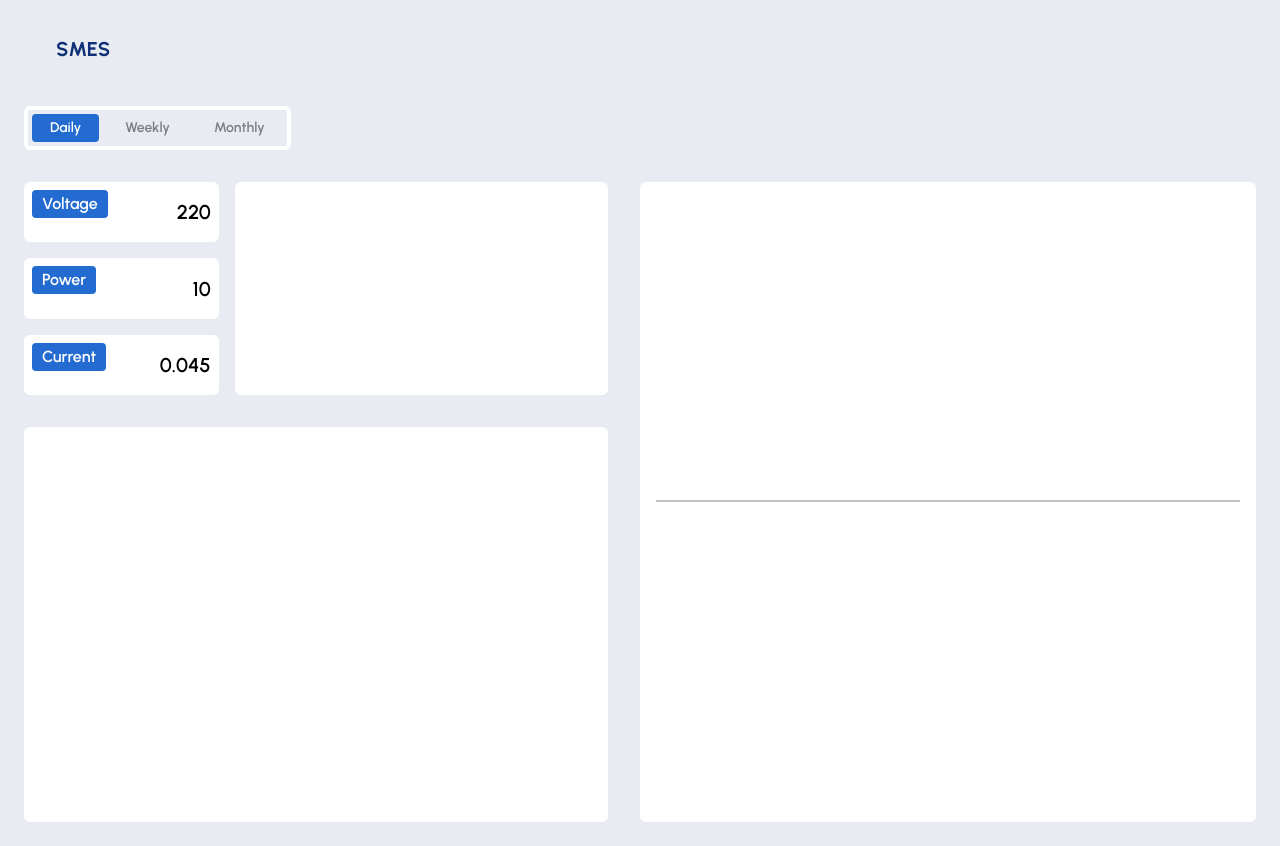
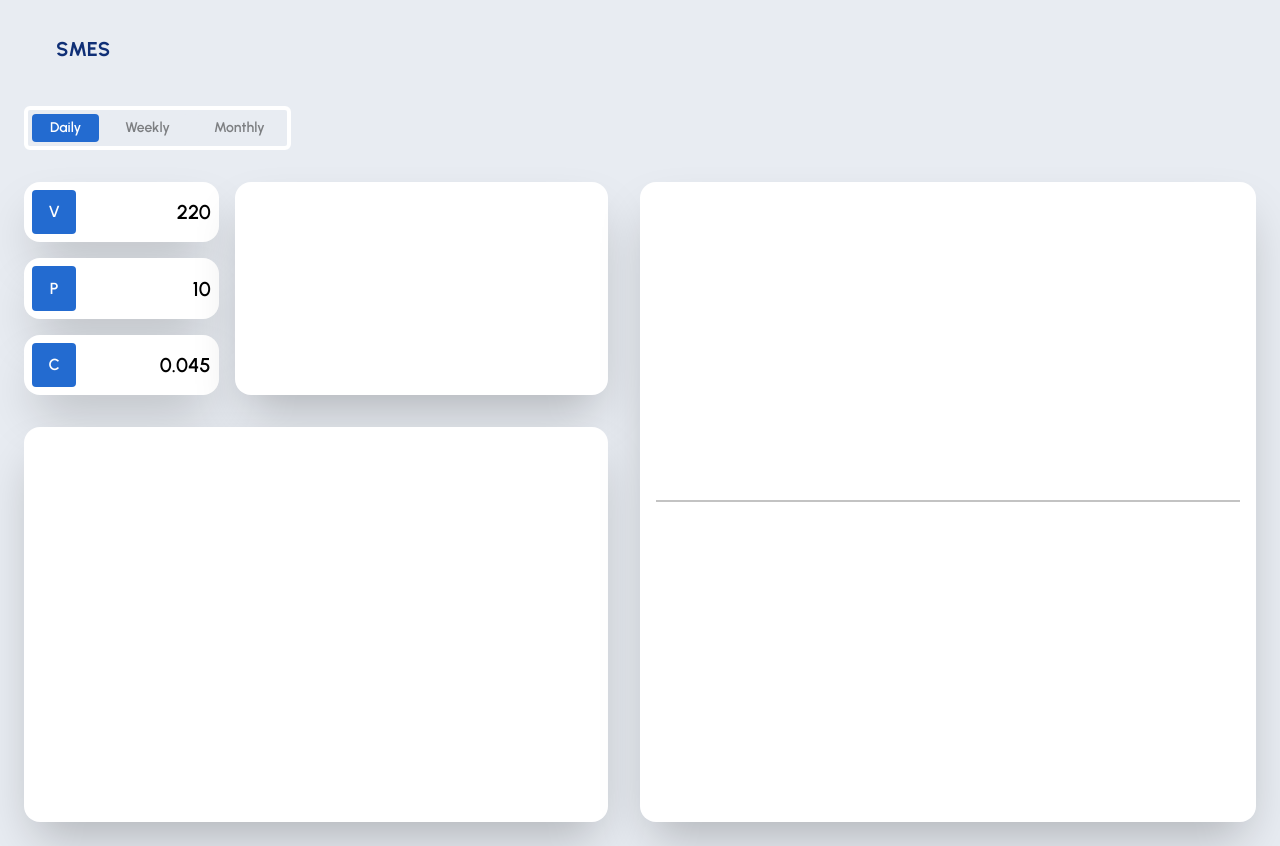
Before and after one commit to GetALifehahaha/sems, a React (Vite) app in the folder frontend/: page / in a window 1280 px wide. Built offline with nearby package versions, Linux system fonts and the light colour scheme.

Commit message:
prep changes

```diff
--- a/frontend/src/features/dashboard/components/MeterDataBlock.jsx
+++ b/frontend/src/features/dashboard/components/MeterDataBlock.jsx
@@ -2,8 +2,8 @@ import React from 'react'
 
 const MeterDataBlock = ({label, data}) => {
 	return (
-		<div className='flex flex-1 bg-white rounded-md p-2 '>
-				<h5 className='flex h-fit px-2.5 py-0.5 justify-center items-center text-md font-semibold bg-primary rounded-sm text-block'>
+		<div className='flex flex-1 bg-white rounded-2xl p-2 shadow-2xl'>
+				<h5 className='flex aspect-square h-full justify-center items-center text-md font-semibold bg-primary rounded-sm text-block'>
 					{label}
 				</h5>
 				<h5 className='flex-1 text-right self-center text-xl font-semibold'>
--- a/frontend/src/features/dashboard/page/Dashboard.jsx
+++ b/frontend/src/features/dashboard/page/Dashboard.jsx
@@ -39,19 +39,19 @@ const Dashboard = () => {
 				<div className="flex flex-col gap-8 flex-1">
 					<div className="basis-1/3 flex flex-row gap-4">
 						<div className='basis-1/3 flex flex-col gap-4'>
-							<MeterDataBlock label="Voltage" data={220} />
-							<MeterDataBlock label="Power" data={10} />
-							<MeterDataBlock label="Current" data={0.045} />
+							<MeterDataBlock label="V" data={220} />
+							<MeterDataBlock label="P" data={10} />
+							<MeterDataBlock label="C" data={0.045} />
 						</div>
-						<div className='flex flex-1 bg-white rounded-md '>
+						<div className='flex flex-1 bg-white rounded-2xl shadow-2xl'>
 
 						</div>
 					</div>
-					<div className="flex-1 bg-white rounded-md">
+					<div className="flex-1 bg-white rounded-2xl shadow-2xl">
 
 					</div>
 				</div>
-				<div className="flex-1 bg-white rounded-md flex flex-col p-4">
+				<div className="flex-1 bg-white rounded-2xl flex flex-col p-4 shadow-2xl">
 					<div className='flex-1/2 border-b-2 border-b-text/25'>
 
 					</div>
```
